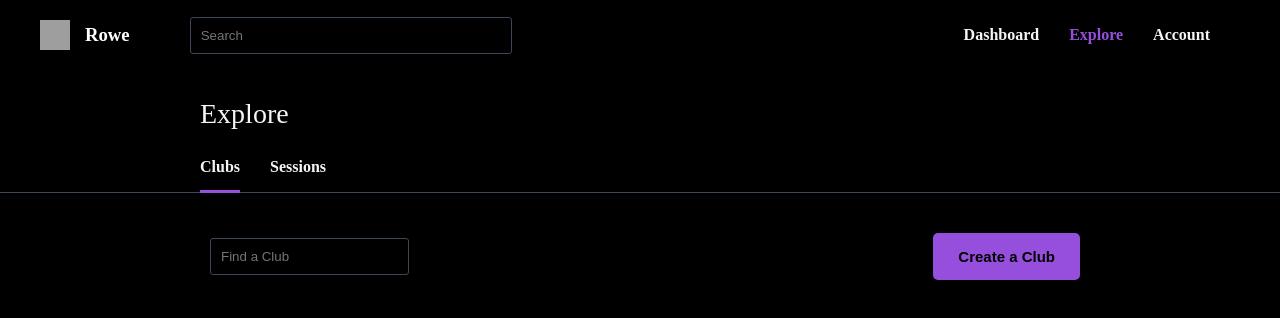
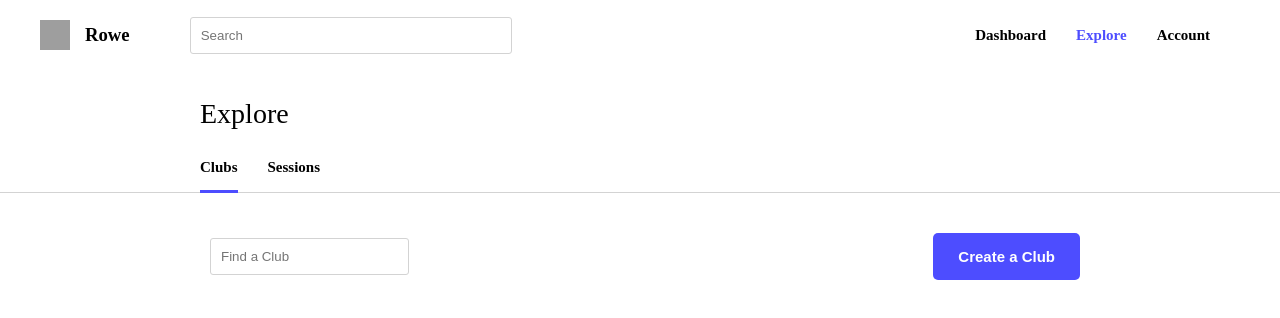
Before and after one commit to liammccluskey/rowing-webapp, a React (Create React App) app: page /explore/clubs in a window 1280 px wide. Shown: the top 318 px of the page. Built offline with nearby package versions, Linux system fonts and the light colour scheme; no server answers; sample sign-in values are in the browser's storage; grey boxes are pictures that could not be loaded.

Commit message:
updated color theme

```diff
--- a/src/components/Dashboard.js
+++ b/src/components/Dashboard.js
@@ -73,7 +73,7 @@ export default function Dashboard() {
                         Session Title:
                         <input type='text' ref={sessionTitleRef} required/>
                     </label>
-                    <input className='btn' style={{margin: '0px 30px'}} type='submit' />
+                    <input className='solid-btn' style={{margin: '0px 30px'}} type='submit' />
                 </form>
                 <br /><br />
                 <h2 style={{fontWeight: '500'}}>Join a Session</h2>
--- a/src/components/headers/MainHeader.js
+++ b/src/components/headers/MainHeader.js
@@ -3,7 +3,7 @@ import {useTheme} from "../../contexts/ThemeContext"
 import {Link, location, useHistory} from 'react-router-dom'
 
 export default function MainHeader(props) {
-    const {companyName} = useTheme()
+    const {companyName, companyImgURL} = useTheme()
     const [path, setPath] = useState('')
     const history = useHistory()
     const activeClass = (pathname) => {
@@ -12,17 +12,17 @@ export default function MainHeader(props) {
     useEffect(() => {
         setPath(window.location.pathname.split('/')[1])
     }, [])
-// <h2 onClick={() => history.push('/dashboard')}className='d-inline'>{companyName}</h2>
+
     return (
         <div className="d-flex jc-space-between ai-center main-header">
             <div>
                 <div className='d-flex jc-flex-start ai-center'>
                     <img className='d-inline'
-                        style={{}}
-                        src='https://storage.pixteller.com/editor_icons/fishing/0804109543.svg'
+                        src={companyImgURL}
                         height='30px' width='30px' alt='logo'
+                        style={{color: 'black'}}
                     />
-                   <h3 style={{color: 'white',marginLeft:'15px'}}onClick={() => history.push('/dashboard')}className='d-inline'>{companyName}</h3>
+                   <h3 style={{marginLeft:'15px'}} onClick={() => history.push('/dashboard')}className='d-inline'>{companyName}</h3>
                     <input placeholder='Search' style={{width: '300px', marginLeft: '60px'}} type='text'/>
                 </div>
             </div>
--- a/src/contexts/ThemeContext.js
+++ b/src/contexts/ThemeContext.js
@@ -16,9 +16,12 @@ export function useTheme() {
 export function ThemeProvider({children}) {
     const [isDarkMode, setIsDarkMode] = useState(false)
     const companyName = "Rowe"
+    //const companyImgURL = 'https://storage.pixteller.com/editor_icons/fishing/0804109543.svg'
+    //const companyImgURL = 'https://storage.pixteller.com/editor_icons/outdoor-activities/5126958994.svg'
+    const companyImgURL = 'https://storage.pixteller.com/designs/designs-images/2021-02-08/08/boat-bloack-1-60217f6dd4f72.png'
     const value = {
         isDarkMode, setIsDarkMode,
-        companyName
+        companyName, companyImgURL
     }
 
     useEffect(() => {
--- a/src/index.css
+++ b/src/index.css
@@ -2,7 +2,6 @@
 body {
   margin: 0 0;
   font-family: "Avenir Next";
-  color: lightgray;
   background-color: var(--bgc);
 }
 
@@ -12,25 +11,35 @@ body {
 }
 
 :root {
-  --tint-color: #736ced;
-  --tint-color: rgb(63, 132, 229);
-  --tint-color: #1ccc04;
   --tint-color: #ffb700;
   --tint-color: #964edd;
+  --tint-color: rgb(63, 132, 229);
+  --tint-color: #00a6fb;
+  --tint-color: #1ccc04;
+  --tint-color: #fec601;
+
+  --tint-color: #4d4dff;
 
   --ps-main: 200px;
-  --bgc: rgb(0,0,0);
-  --custom_bc: rgba(64,73,77, 0.9);
+  --bgc: black;
   --bc: #3b4754;
   --bgc-light: rgba(30,33,36, 0.95);
-  --max-container-width: 1100px;
+  --color: whitesmoke;
+
+
+
+  /*light mode*/
+  --bgc: white;
+  --bc: lightgray;
+  --bgc-light: rgb(240,240,240);
+  --color: black;
 }
 
 input,
 input:active,
 input:focus {
   background-color: transparent;
-  color: white;
+  color: var(--color);
   border: 1px solid var(--bc);
   border-radius: 3px;
   padding: 10px 10px;
@@ -39,16 +48,15 @@ input:focus {
 }
 input:hover,
 input:focus,
-input:active,
-input.btn{
+input:active{
   background-color: var(--bgc-light);
 }
 
 
 .main-header {
-  background-color:var(--bgc);
+  background-color: transparent;
   height: 70px;
-  color: var(--tint-color);
+  color: var(--color);
   padding: 0px 40px;
 }
 .sub-header {
@@ -56,19 +64,19 @@ input.btn{
   padding-right: var(--ps-main);
   padding-left: var(--ps-main);
   padding-bottom: 16px;
-  color: whitesmoke;
+  color: var(--color);
   border-bottom: 1px solid var(--bc);
 }
 .sub-link-active {
   border-bottom: 3px solid var(--tint-color);
 }
 .header-link {
-  color: whitesmoke;
+  color: var(--color);
   margin-right: 30px;
   margin-left: none;
   margin-top: none;
   font-weight: 600;
-  font-size: 16px;
+  font-size: 15px;
   text-decoration: none;
   padding-bottom: 15px;
 }
@@ -83,16 +91,18 @@ input.btn{
   margin: 40px auto;
   padding-right: var(--ps-main);
   padding-left: var(--ps-main);
+  color: var(--color);
 }
 .main-subcontainer {
   border-top: 1px solid var(--bc);
   padding: 10px 10px;
+  color: var(--color);
 }
 .main-subcontainer:hover{
   background-color: var(--bgc-light);
   border-top: 1px solid var(--bgc-light);
+  color: var(--color);
 }
-
 
 .ml-default {
   margin-left: 40px;
@@ -144,8 +154,13 @@ input.btn{
 .solid-btn {
   padding: 15px 25px;
   background-color: var(--tint-color);
+  color: var(--bgc);
   font-weight: 600;
   font-size: 15px;
   border: none;
   border-radius: 5px;
 }
+.solid-btn:hover {
+  background-color: var(--tint-color);
+  box-shadow: 0px 0px 30px 5px lightgray;
+}
```
Also changed, not shown: 1 other file (tests, documents, lock files or other folders).
